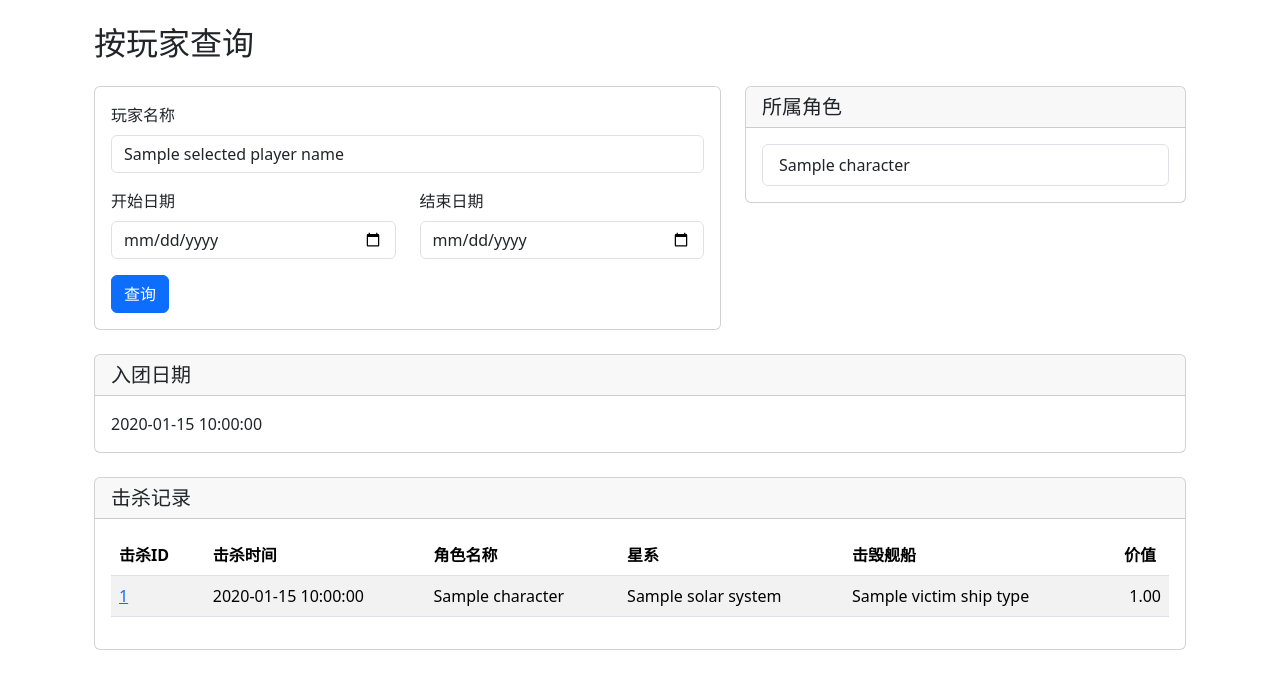
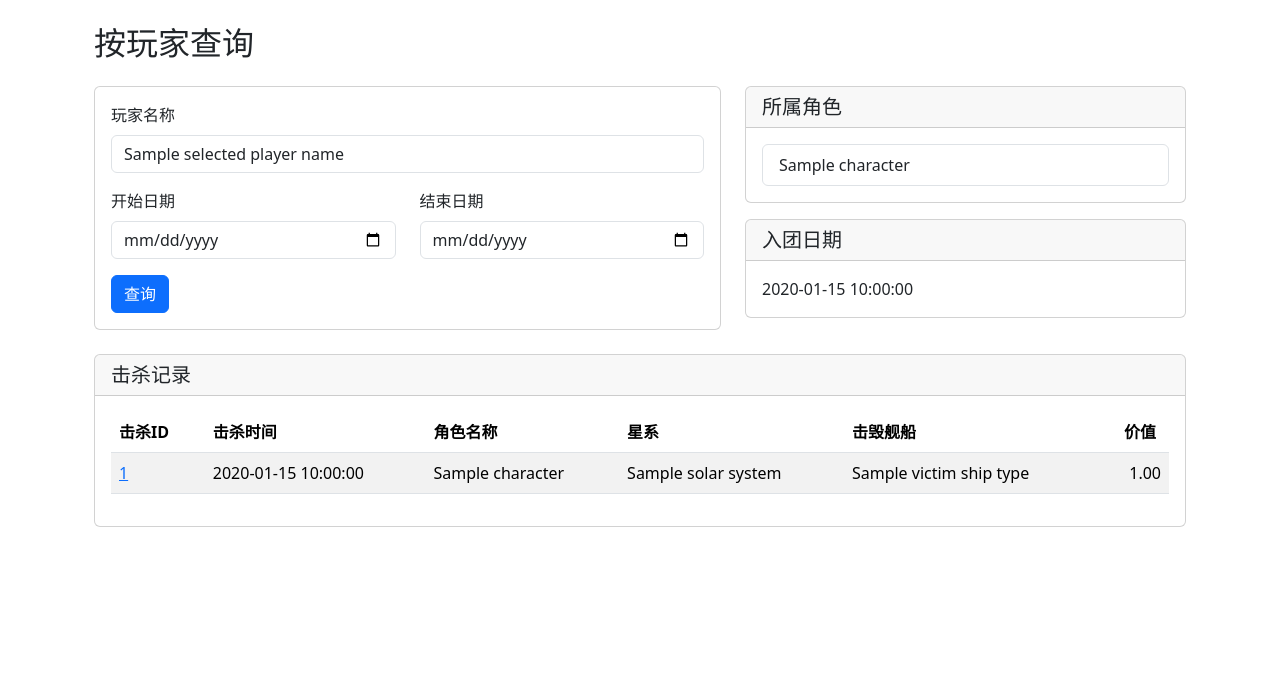
Before and after one commit to aflyhorse/EVE-CorpKMStat, a Flask app: template kmstat/templates/search_player.html.jinja2 in a window 1280 px wide. Shown: the part 56-745 px from the top of the page. Run offline with Flask 3, Linux system fonts and the light colour scheme; tables that the repository leaves empty hold one stand-in row (values such as "Sample post"); the template is opened without the code that fills it: values that come from a table or form of the project are taken from there, most other values are stand-ins (such as "Sample title", 1, 10 or a date in 2020); parts of the project's set-up code (start-up, migrations or seed data) failed here and were passed over; some libraries are stand-ins or nearby versions.

Commit message:
fix: properly position the joindate card

```diff
--- a/kmstat/templates/search_player.html.jinja2
+++ b/kmstat/templates/search_player.html.jinja2
@@ -60,7 +60,7 @@
         {% if selected_player %}
         <!-- Character list takes 5 columns -->
         <div class="col-md-5">
-            <div class="card">
+            <div class="card mb-3">
                 <div class="card-header">
                     <h5 class="mb-0">所属角色</h5>
                 </div>
@@ -75,14 +75,9 @@
                     </div>
                 </div>
             </div>
-        </div>
-        {% endif %}
-    </div>
 
-    {% if selected_player_obj and selected_player_obj.joindate %}
-    <!-- Player Join Date card -->
-    <div class="row mt-4">
-        <div class="col-md-12">
+            {% if selected_player_obj and selected_player_obj.joindate %}
+            <!-- Player Join Date card -->
             <div class="card">
                 <div class="card-header">
                     <h5 class="mb-0">入团日期</h5>
@@ -91,9 +86,10 @@
                     <p class="mb-0">{{ selected_player_obj.joindate.strftime('%Y-%m-%d %H:%M:%S') }}</p>
                 </div>
             </div>
+            {% endif %}
         </div>
+        {% endif %}
     </div>
-    {% endif %}
 
     {% if selected_player %}
     <!-- Kill records span full width -->
```
Also changed, not shown: kmstat/templates/search_char.html.jinja2 (+5 -9 lines).
